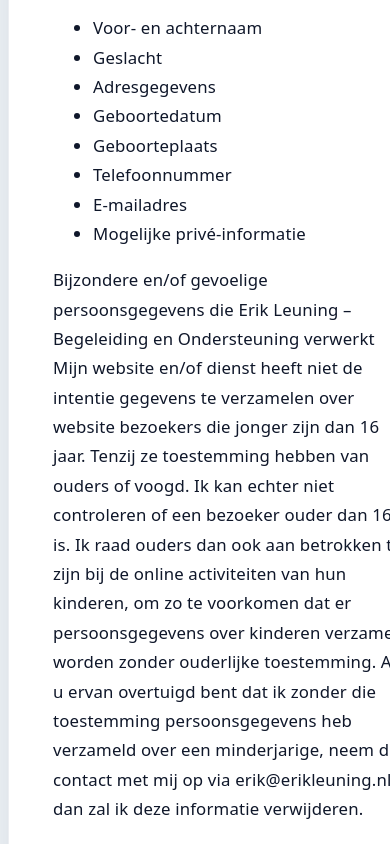
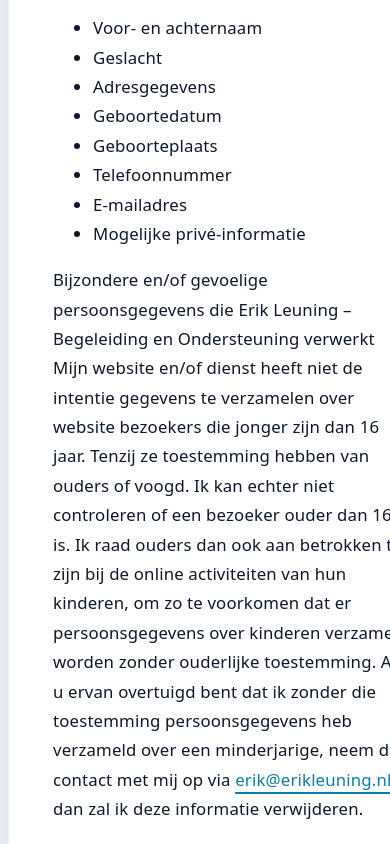
Before and after one commit to rps2305/erikleuning-codex, a plain HTML site: page privacyverklaring.html in a window 390 px wide. Shown: the part 1156-2000 px from the top of the page. Drawn offline with nearby package versions, Linux system fonts and the light colour scheme.

Commit message:
better SEO

```diff
--- a/assets/js/main.js
+++ b/assets/js/main.js
@@ -54,6 +54,40 @@
   }
 
   applyTheme(readStoredTheme());
+
+  function hydrateEmailAddresses() {
+    const nodes = document.querySelectorAll('[data-email-user][data-email-domain][data-email-tld]');
+    nodes.forEach((node) => {
+      const { emailUser, emailDomain, emailTld } = node.dataset;
+      if (!emailUser || !emailDomain || !emailTld) {
+        return;
+      }
+      const address = `${emailUser}@${emailDomain}.${emailTld}`;
+      if (node.tagName.toLowerCase() === 'a') {
+        node.setAttribute('href', `mailto:${address}`);
+        const existingRel = node.getAttribute('rel');
+        if (!existingRel) {
+          node.setAttribute('rel', 'nofollow');
+        } else if (!/nofollow/.test(existingRel)) {
+          node.setAttribute('rel', `${existingRel} nofollow`.trim());
+        }
+      }
+      node.textContent = address;
+      node.removeAttribute('data-email-user');
+      node.removeAttribute('data-email-domain');
+      node.removeAttribute('data-email-tld');
+    });
+  }
+
+  function initEmailProtection() {
+    if (document.readyState === 'loading') {
+      document.addEventListener('DOMContentLoaded', hydrateEmailAddresses, { once: true });
+    } else {
+      hydrateEmailAddresses();
+    }
+  }
+
+  initEmailProtection();
 
   window.siteHeader = function siteHeader(currentPage) {
     return {
@@ -218,30 +252,4 @@
     };
   };
 
-  function hydrateEmailLinks() {
-    const elements = document.querySelectorAll('[data-email-user][data-email-domain][data-email-tld]');
-    elements.forEach((el) => {
-      const user = el.getAttribute('data-email-user');
-      const domain = el.getAttribute('data-email-domain');
-      const tld = el.getAttribute('data-email-tld');
-      if (!user || !domain || !tld) {
-        return;
-      }
-      const email = `${user}@${domain}.${tld}`;
-      if (el.tagName === 'A') {
-        el.setAttribute('href', `mailto:${email}`);
-        if (!el.textContent.trim() || el.textContent.includes('[at]')) {
-          el.textContent = email;
-        }
-      } else {
-        el.textContent = email;
-      }
-    });
-  }
-
-  if (document.readyState === 'loading') {
-    document.addEventListener('DOMContentLoaded', hydrateEmailLinks, { once: true });
-  } else {
-    hydrateEmailLinks();
-  }
 })();
--- a/privacyverklaring.html
+++ b/privacyverklaring.html
@@ -31,7 +31,12 @@
     <link rel="icon" type="image/png" sizes="16x16" href="favicon-16x16.png" />
     <link rel="shortcut icon" href="favicon.ico" />
     <link rel="manifest" href="site.webmanifest" />
-    <link rel="stylesheet" href="assets/css/main.css" />
+    <link rel="preload" href="assets/css/main.css" as="style" />
+    <link rel="stylesheet" href="assets/css/main.css" media="print" onload="this.onload=null;this.media='all'" />
+    <noscript><link rel="stylesheet" href="assets/css/main.css" /></noscript>
+    <link rel="preconnect" href="https://a.tile.openstreetmap.org" crossorigin />
+    <link rel="preconnect" href="https://b.tile.openstreetmap.org" crossorigin />
+    <link rel="preconnect" href="https://c.tile.openstreetmap.org" crossorigin />
     <script>
       (() => {
         const key = 'erikleuning-theme';
@@ -125,8 +130,8 @@
               src="images/privacy-hero-1024.webp"
               srcset="images/privacy-hero-480.webp 480w, images/privacy-hero-768.webp 768w, images/privacy-hero-1024.webp 1024w, images/privacy-hero-1600.webp 1600w"
               sizes="(max-width: 960px) 100vw, 480px"
-              width="1600"
-              height="1067"
+              width="1024"
+              height="684"
               loading="lazy"
               decoding="async"
               alt="Laptop en notitieblok op tafel" />
@@ -154,7 +159,7 @@
           <li>Mogelijke privé-informatie</li>
         </ul>
         <p>Bijzondere en/of gevoelige persoonsgegevens die Erik Leuning – Begeleiding en Ondersteuning verwerkt<br />
-        Mijn website en/of dienst heeft niet de intentie gegevens te verzamelen over website bezoekers die jonger zijn dan 16 jaar. Tenzij ze toestemming hebben van ouders of voogd. Ik kan echter niet controleren of een bezoeker ouder dan 16 is. Ik raad ouders dan ook aan betrokken te zijn bij de online activiteiten van hun kinderen, om zo te voorkomen dat er persoonsgegevens over kinderen verzameld worden zonder ouderlijke toestemming. Als u ervan overtuigd bent dat ik zonder die toestemming persoonsgegevens heb verzameld over een minderjarige, neem dan contact met mij op via <span class="email-text" data-email-user="erik" data-email-domain="erikleuning" data-email-tld="nl">erik[at]erikleuning.nl</span>, dan zal ik deze informatie verwijderen.</p>
+        Mijn website en/of dienst heeft niet de intentie gegevens te verzamelen over website bezoekers die jonger zijn dan 16 jaar. Tenzij ze toestemming hebben van ouders of voogd. Ik kan echter niet controleren of een bezoeker ouder dan 16 is. Ik raad ouders dan ook aan betrokken te zijn bij de online activiteiten van hun kinderen, om zo te voorkomen dat er persoonsgegevens over kinderen verzameld worden zonder ouderlijke toestemming. Als u ervan overtuigd bent dat ik zonder die toestemming persoonsgegevens heb verzameld over een minderjarige, neem dan contact met mij op via <a class="focus-ring email-link" data-email-user="erik" data-email-domain="erikleuning" data-email-tld="nl" href="mailto:">E-mail Erik</a>, dan zal ik deze informatie verwijderen.</p>
         <p><strong>Waarom Erik Leuning – Begeleiding en Ondersteuning persoonsgegevens nodig heeft</strong><br />
         Ik verwerk uw persoonsgegevens voor de volgende doelen:</p>
         <ul>
@@ -170,10 +175,10 @@
         <p><strong>Cookies of vergelijkbare technieken die Erik Leuning – Begeleiding en Ondersteuning gebruikt</strong><br />
         Ik maak alleen gebruik van technische, functionele en analytische cookies die geen inbreuk maken op uw privacy. Een cookie is een klein tekstbestand dat bij het eerste bezoek aan deze website wordt opgeslagen op uw computer, tablet of smartphone. De cookies die ik gebruik zijn noodzakelijk voor de technische werking van de website en uw gebruiksgemak. Ze zorgen ervoor dat de website naar behoren werkt en onthouden bijvoorbeeld uw voorkeursinstellingen. Ook kan ik hiermee mijn website optimaliseren. U kunt zich afmelden voor cookies door uw internetbrowser zo in te stellen dat deze geen cookies meer opslaat. Daarnaast kunt u ook alle informatie die eerder is opgeslagen via de instellingen van uw browser verwijderen.</p>
         <p><strong>Persoonsgegevens van Erik Leuning – Begeleiding en Ondersteuning inzien, corrigeren of verwijderen</strong><br />
-        U heeft het recht om uw persoonsgegevens in te zien, te corrigeren of te verwijderen. U kunt een verzoek tot inzage, correctie of verwijdering sturen naar <span class="email-text" data-email-user="erik" data-email-domain="erikleuning" data-email-tld="nl">erik[at]erikleuning.nl</span>. Om er zeker van te zijn dat het verzoek tot inzage door u is gedaan, vraag ik u een kopie van uw identiteitsbewijs bij het verzoek mee te sturen. Hierbij vraag ik u om in deze kopie uw pasfoto en Burgerservicenummer (BSN) zwart te maken. Dit ter bescherming van uw privacy. Ik zal zo snel mogelijk, maar binnen vier weken, op uw verzoek reageren.</p>
+        U heeft het recht om uw persoonsgegevens in te zien, te corrigeren of te verwijderen. U kunt een verzoek tot inzage, correctie of verwijdering sturen naar <a class="focus-ring email-link" data-email-user="erik" data-email-domain="erikleuning" data-email-tld="nl" href="mailto:">E-mail Erik</a>. Om er zeker van te zijn dat het verzoek tot inzage door u is gedaan, vraag ik u een kopie van uw identiteitsbewijs bij het verzoek mee te sturen. Hierbij vraag ik u om in deze kopie uw pasfoto en Burgerservicenummer (BSN) zwart te maken. Dit ter bescherming van uw privacy. Ik zal zo snel mogelijk, maar binnen vier weken, op uw verzoek reageren.</p>
         <p><strong>Waar Erik Leuning – Begeleiding en Ondersteuning uw persoonsgegevens vastgelegd en hoe ze zijn beveiligd</strong><br />
         Ik neem de bescherming van uw persoonsgegevens serieus. Uw persoonsgegevens worden vastgelegd op mijn computer. Mijn computer is beveiligd met een wachtwoord. Daarnaast is mijn computer zodanig ingesteld, dat bij inactiviteit het beeldscherm automatisch wordt vergrendeld.</p>
-        <p>Als u de indruk heeft dat uw persoonsgegevens niet goed beveiligd zijn of er aanwijzingen zijn van misbruik, neem dan contact met mij op via <span class="email-text" data-email-user="erik" data-email-domain="erikleuning" data-email-tld="nl">erik[at]erikleuning.nl</span></p>
+        <p>Als u de indruk heeft dat uw persoonsgegevens niet goed beveiligd zijn of er aanwijzingen zijn van misbruik, neem dan contact met mij op via <a class="focus-ring email-link" data-email-user="erik" data-email-domain="erikleuning" data-email-tld="nl" href="mailto:">E-mail Erik</a></p>
       </article>
     </main>
     <footer class="site-footer">
@@ -205,13 +210,13 @@
           <a href="#visie">Visie</a>
           <a href="#werkgebied">Werkgebied</a>
           <a href="#contact">Contact</a>
-          <a href="privacyverklaring.html">Privacy &amp; disclaimer</a>
+          <a href="privacyverklaring.html">Privacyverklaring</a>
         </nav>
       </div>
       <div>
         <h3>Bereikbaarheid</h3>
         <ul class="site-footer__list">
-          <li><a class="focus-ring email-link" data-email-user="erik" data-email-domain="erikleuning" data-email-tld="nl">erik[at]erikleuning.nl</a></li>
+          <li><a class="focus-ring email-link" data-email-user="erik" data-email-domain="erikleuning" data-email-tld="nl" href="mailto:">E-mail Erik</a></li>
           <li><a href="tel:+31630516464" class="focus-ring">06-30516464</a></li>
           <li><a href="https://www.linkedin.com/in/erik-leuning-376558aa/?originalSubdomain=nl" class="focus-ring">LinkedIn</a></li>
         </ul>
@@ -235,15 +240,15 @@
     </div>
     <section class="site-footer__accessibility" aria-labelledby="footer-accessibility">
       <h3 id="footer-accessibility">Toegankelijkheid</h3>
-      <p>Ik volg de WCAG&nbsp;2.1 AA-richtlijnen om deze site voor iedereen bruikbaar te maken. Signaleert u toch een toegankelijkheidsprobleem? Mail <a class="focus-ring email-link" data-email-user="erik" data-email-domain="erikleuning" data-email-tld="nl">erik[at]erikleuning.nl</a> of bel <a href="tel:+31630516464" class="focus-ring">06-30516464</a>.</p>
+      <p>Ik volg de WCAG&nbsp;2.1 AA-richtlijnen om deze site voor iedereen bruikbaar te maken. Signaleert u toch een toegankelijkheidsprobleem? Mail <a class="focus-ring email-link" data-email-user="erik" data-email-domain="erikleuning" data-email-tld="nl" href="mailto:">E-mail Erik</a> of bel <a href="tel:+31630516464" class="focus-ring">06-30516464</a>.</p>
     </section>
   </div>
   <div class="site-footer__bottom">
     <p>© 2025 Erik Leuning – Begeleiding en Ondersteuning</p>
     <div>
-      <a class="focus-ring email-link" data-email-user="erik" data-email-domain="erikleuning" data-email-tld="nl">erik[at]erikleuning.nl</a>
+      <a class="focus-ring email-link" data-email-user="erik" data-email-domain="erikleuning" data-email-tld="nl" href="mailto:">E-mail Erik</a>
       <span aria-hidden="true">·</span>
-      <a href="privacyverklaring.html" class="focus-ring">Privacy &amp; disclaimer</a>
+      <a href="privacyverklaring.html" class="focus-ring">Privacyverklaring &amp; disclaimer</a>
     </div>
   </div>
 </footer>
@@ -268,7 +273,6 @@
   "url": "https://www.erikleuning.nl/privacyverklaring",
   "image": "https://www.erikleuning.nl/images/header-erik-leuning-1024.webp",
   "logo": "https://www.erikleuning.nl/images/logo256x256-256.webp",
-  "email": "erik@erikleuning.nl",
   "address": {
     "@type": "PostalAddress",
     "addressLocality": "Oldenzaal",
```
Also changed, not shown: index.html (+27 -26 lines).
